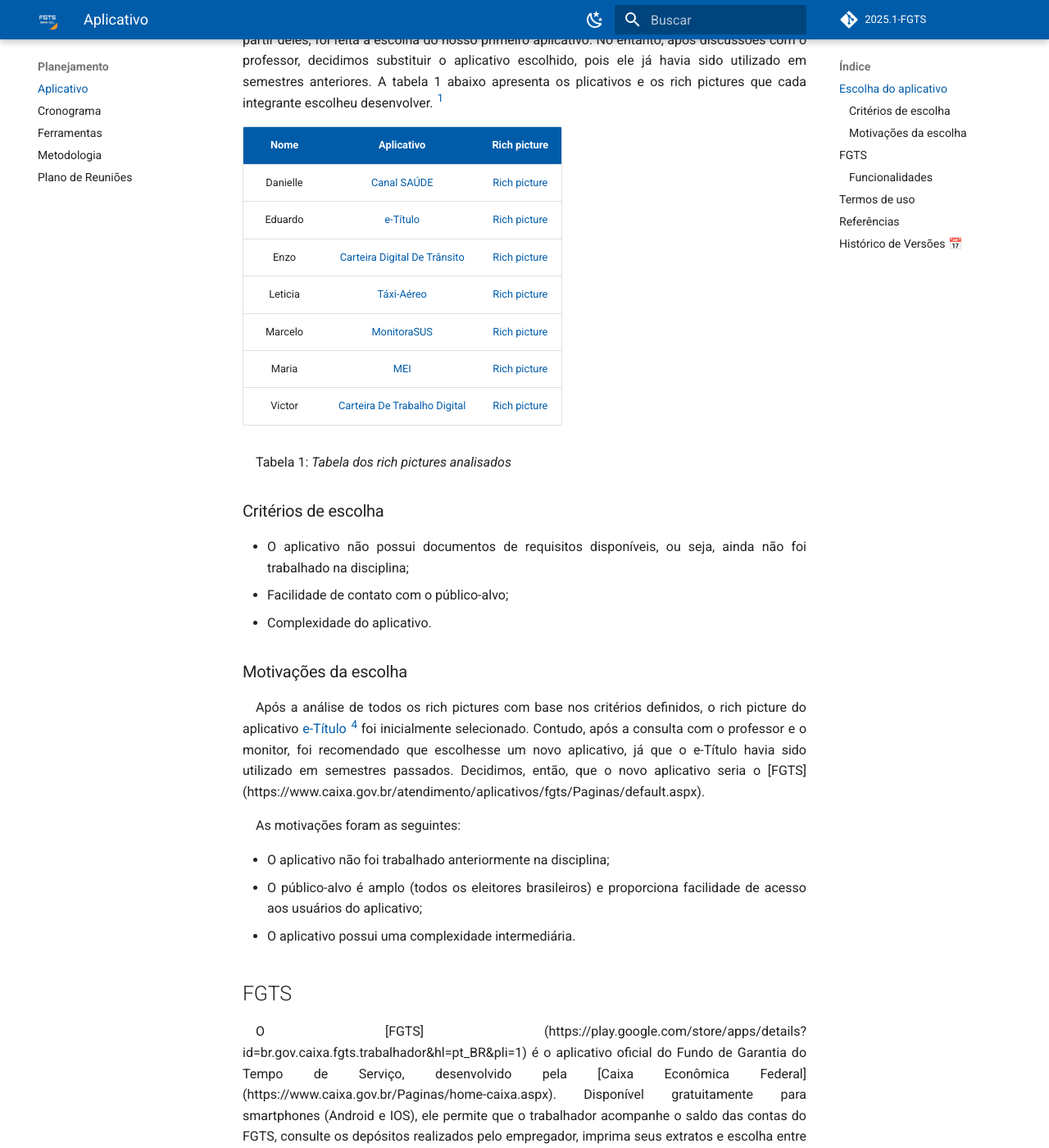
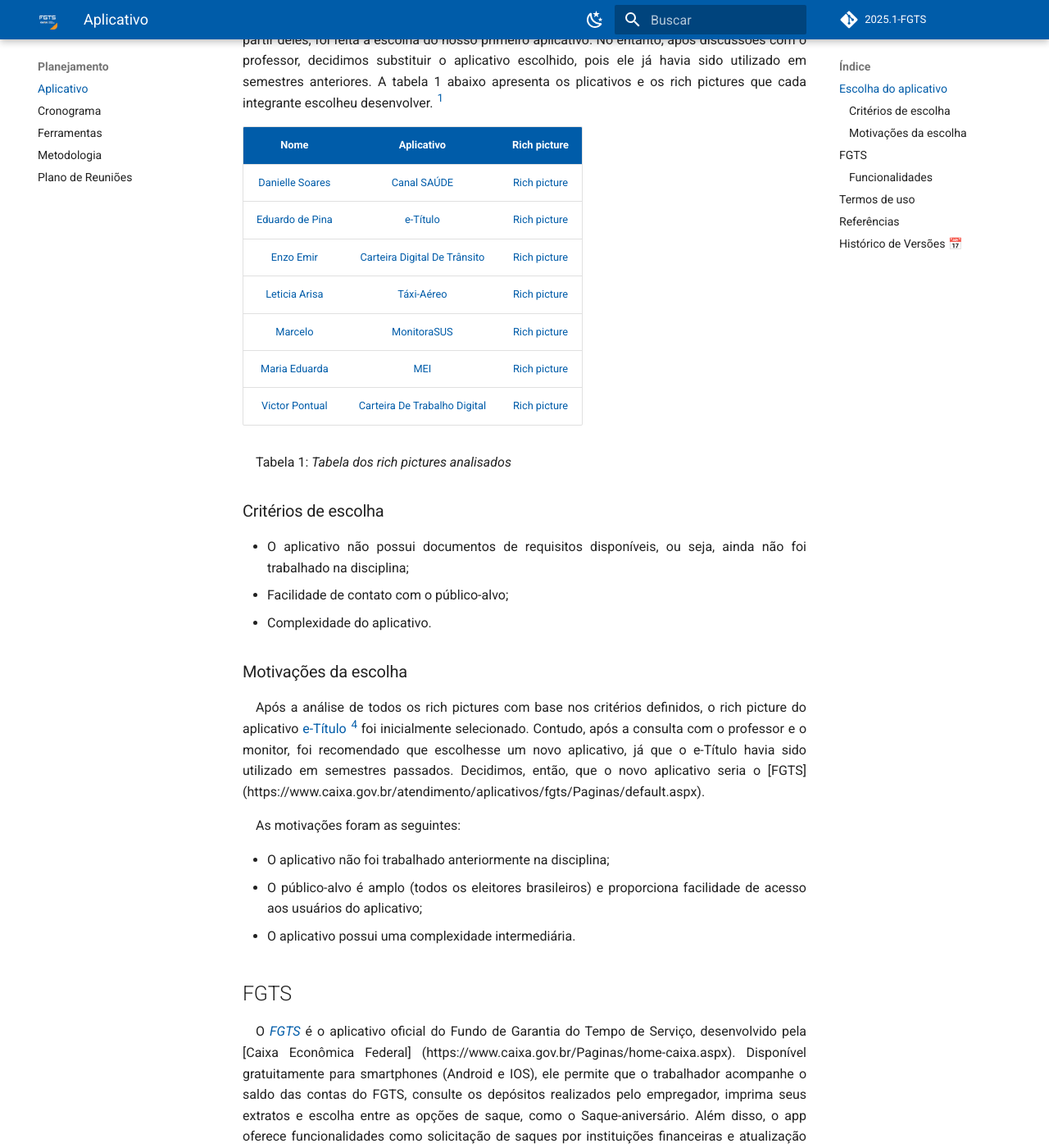
Before and after one commit to eduardodpms/REQ-FGTS, an MkDocs documentation site: the page built from docs/Planejamento/Aplicativo.md, in a window 1280 px wide and 1400 px high, scrolled down 294 px. Shown: the whole window at 82% size. Built offline with MkDocs 1.6.1 and Material for MkDocs 9.7.7, drawn with Linux system fonts in a browser that asks for light colours; comment, search, counter and statistics services are not loaded; some of the changed text lies outside the part shown.

Commit message:
update: atualizando detalhes visuais

```diff
--- a/docs/Planejamento/Aplicativo.md
+++ b/docs/Planejamento/Aplicativo.md
@@ -5,14 +5,14 @@
 No início do projeto, foram elaborados sete rich pictures, um por cada integrante do grupo. Em seguida, foi realizada uma [reunião](../../atas/ata_07_04) na qual os rich pictures passaram por alguns critérios e, a partir deles, foi feita a escolha do nosso primeiro aplicativo. No entanto, após discussões com o professor, decidimos substituir o aplicativo escolhido, pois ele já havia sido utilizado em semestres anteriores. A tabela 1 abaixo apresenta os plicativos e os rich pictures que cada integrante escolheu desenvolver. <a id="REF1" href="#REF1">^1^</a>
 
 | Nome | Aplicativo | Rich picture |
-| :-------------: | :------------------------------------------------: | :--------------: |
-| Danielle | [Canal SAÚDE](https://play.google.com/store/apps/details?id=canalsaudev2.com&hl=pt_BR) | [Rich picture](https://github.com/Requisitos-de-Software/2025.1-e-Titulo/blob/main/docs/assets/rich-pictured-analisados/Danielle.png)  |
-| Eduardo | [e-Título](https://play.google.com/store/apps/details?id=br.jus.tse.eleitoral.etitulo&hl=pt_BR) | [Rich picture](https://github.com/Requisitos-de-Software/2025.1-e-Titulo/blob/main/docs/assets/rich-pictured-analisados/Eduardo.jpeg)  |
-| Enzo | [Carteira Digital De Trânsito](https://play.google.com/store/apps/details?id=br.gov.serpro.cnhe&hl=pt_BR) | [Rich picture](https://github.com/Requisitos-de-Software/2025.1-e-Titulo/blob/main/docs/assets/rich-pictured-analisados/Enzo.png)  |
-| Leticia | [Táxi-Aéreo](https://play.google.com/store/apps/details?id=br.gov.anac.ctaxmobile&hl=pt_BR) | [Rich picture](https://github.com/Requisitos-de-Software/2025.1-e-Titulo/blob/main/docs/assets/rich-pictured-analisados/Leticia.png) |
-| Marcelo | [MonitoraSUS](https://play.google.com/store/apps/details?id=br.fiocruz.msmonitorasus&hl=pt_BR) | [Rich picture](https://github.com/Requisitos-de-Software/2025.1-e-Titulo/blob/main/docs/assets/rich-pictured-analisados/Marcelo.png)  |
-| Maria | [MEI](https://play.google.com/store/apps/details?id=br.gov.fazenda.receita.mei&hl=pt_BR) | [Rich picture](https://github.com/Requisitos-de-Software/2025.1-e-Titulo/blob/main/docs/assets/rich-pictured-analisados/Maria%20Eduarda.png)  |
-| Victor       | [Carteira De Trabalho Digital](https://play.google.com/store/apps/details?id=br.gov.dataprev.carteiradigital&hl=pt_BR) | [Rich picture](https://github.com/Requisitos-de-Software/2025.1-e-Titulo/blob/main/docs/assets/rich-pictured-analisados/Victor.jpeg)  |
+| :-: | :-: | :-: |
+| [Danielle Soares](https://github.com/danielle-soaress) | [Canal SAÚDE](https://play.google.com/store/apps/details?id=canalsaudev2.com&hl=pt_BR) | [Rich picture](../../assets/rich-pictures-analisados/Danielle.png)  |
+| [Eduardo de Pina](https://github.com/eduardodpms) | [e-Título](https://play.google.com/store/apps/details?id=br.jus.tse.eleitoral.etitulo&hl=pt_BR) | [Rich picture](../../assets/rich-pictures-analisados/Eduardo.jpeg) |
+| [Enzo Emir](https://github.com/EnzoEmir) | [Carteira Digital De Trânsito](https://play.google.com/store/apps/details?id=br.gov.serpro.cnhe&hl=pt_BR) | [Rich picture](../../assets/rich-pictures-analisados/Enzo.png) |
+| [Leticia Arisa](https://github.com/Leticia-Arisa-K-Higa) | [Táxi-Aéreo](https://play.google.com/store/apps/details?id=br.gov.anac.ctaxmobile&hl=pt_BR) | [Rich picture](../../assets/rich-pictures-analisados/Leticia.png) |
+| [Marcelo](https://github.com/MM4k) | [MonitoraSUS](https://play.google.com/store/apps/details?id=br.fiocruz.msmonitorasus&hl=pt_BR) | [Rich picture](../../assets/rich-pictures-analisados/Marcelo.png) |
+| [Maria Eduarda](https://github.com/dudaa28) | [MEI](https://play.google.com/store/apps/details?id=br.gov.fazenda.receita.mei&hl=pt_BR) | [Rich picture](../../assets/rich-pictures-analisados/Maria_Eduarda.png) |
+| [Victor Pontual](https://github.com/VictorPontual) | [Carteira De Trabalho Digital](https://play.google.com/store/apps/details?id=br.gov.dataprev.carteiradigital&hl=pt_BR) | [Rich picture](../../assets/rich-pictures-analisados/Victor.jpeg) |
 
 Tabela 1: *Tabela dos rich pictures analisados*
 
@@ -34,14 +34,14 @@ As motivações foram as seguintes:
 
 ## FGTS
 
-O [FGTS] (https://play.google.com/store/apps/details?id=br.gov.caixa.fgts.trabalhador&hl=pt_BR&pli=1) é o aplicativo oficial do Fundo de Garantia do Tempo de Serviço, desenvolvido pela [Caixa Econômica Federal] (https://www.caixa.gov.br/Paginas/home-caixa.aspx). Disponível gratuitamente para smartphones (Android e IOS), ele permite que o trabalhador acompanhe o saldo das contas do FGTS, consulte os depósitos realizados pelo empregador, imprima seus extratos e escolha entre as opções de saque, como o Saque-aniversário. Além disso, o app oferece funcionalidades como solicitação de saques por instituições financeiras e atualização de endereço. <a id="REF2" href="#ref2">^2^</a>
+O [*FGTS*](https://play.google.com/store/apps/details?id=br.gov.caixa.fgts.trabalhador&hl=pt_BR&pli=1) é o aplicativo oficial do Fundo de Garantia do Tempo de Serviço, desenvolvido pela [Caixa Econômica Federal] (https://www.caixa.gov.br/Paginas/home-caixa.aspx). Disponível gratuitamente para smartphones (Android e IOS), ele permite que o trabalhador acompanhe o saldo das contas do FGTS, consulte os depósitos realizados pelo empregador, imprima seus extratos e escolha entre as opções de saque, como o Saque-aniversário. Além disso, o app oferece funcionalidades como solicitação de saques por instituições financeiras e atualização de endereço. <a id="REF2" href="#ref2">^2^</a>
 
 ### Funcionalidades
 
 Abaixo estão listadas as principais funcionalidades do aplicativo e-Título:
 
 | Funcionalidade | Descrição |
-|----------------------------------------|-----------------------------------------------------------------------------------------------|
+| :-: | - |
 | Versão digital do título | Substitui o documento físico para eleitores com biometria cadastrada. |
 | Consulta à situação eleitoral | Verifica se o título está regular, cancelado ou suspenso, e mostra débitos pendentes. |
 | Justificativa de ausência | Permite justificar ausência nas eleições diretamente pelo app.|
@@ -52,7 +52,11 @@ Abaixo estão listadas as principais funcionalidades do aplicativo e-Título:
 
 ## Termos de uso
 
-Com o objetivo de verificar a vibilidade legal do desenvolvimento do projeto, decidimos analisar os [Termos de uso](https://github.com/Requisitos-de-Software/2025.1-FGTS/tree/main/docs/assets/Termos_de_uso_FGTS.pdf) do aplicativo FGTS. Após a leitura, não encontramos nenhuma cláusula que proíba a utilização do app para fins educacionais. <a id="REF3" href="#ref3">^3^</a>
+Com o objetivo de verificar a vibilidade legal do desenvolvimento do projeto, decidimos analisar os [Termos de uso](../../assets/Termos_de_uso_FGTS.pdf) do aplicativo FGTS. Após a leitura, não encontramos nenhuma cláusula que proíba a utilização do app para fins educacionais. <a id="REF3" href="#ref3">^3^</a>
+
+<iframe src="../../assets/Termos_de_uso_FGTS.pdf" width="100%" height="450px">
+    Este navegador não suporta PDFs. Faça o download <a href="../../assets/Termos_de_uso_FGTS.pdf">aqui</a>.
+</iframe>
 
 <br>
 
@@ -72,9 +76,10 @@ Com o objetivo de verificar a vibilidade legal do desenvolvimento do projeto, de
 
 ## Histórico de Versões 📅
 
-| Versão | Data | Descrição | Autor(es) |  Revisor(es)  |
-| :------: | :-------------: | :----------------------------------: | :-------------: | :-------------: |
+| Versão | Data | Descrição | Autor(es) | Revisor(es) |
+| :-: | :-: | :-: | :-: | :-: |
 | `1.0` | 10/04/2025 | Criação do documento | [Leticia Arisa](https://github.com/Leticia-Arisa-K-Higa) | [Eduardo de Pina](https://github.com/eduardodpms) |
 | `1.1` | 13/04/2025 | Referências | [Leticia Arisa](https://github.com/Leticia-Arisa-K-Higa) | [Eduardo de Pina](https://github.com/eduardodpms) |
 | `1.2` | 13/04/2025 | Modificação do texto | [Danielle Soares](https://github.com/danielle-soaress) | [Eduardo de Pina](https://github.com/eduardodpms) |
-| `1.3` | 13/04/2025 | Modificação do Aplicativo| [Leticia Arisa](https://github.com/Leticia-Arisa-K-Higa) | [Marcelo](https://github.com/MM4k) |
+| `1.3` | 02/05/2025 | Modificação do Aplicativo | [Leticia Arisa](https://github.com/Leticia-Arisa-K-Higa) | [Marcelo](https://github.com/MM4k) |
+| `1.4` | 02/05/2025 | Visualização dos termos de uso e adição de paths | [Eduardo de Pina](https://github.com/eduardodpms) | - |
--- a/mkdocs.yml
+++ b/mkdocs.yml
@@ -56,10 +56,10 @@ extra_css: [stylesheets/extra.css]
 nav:
   - Home: index.md
   - Atas de Reunião:
-    - Ata 1: Atas/ata_07_04.md
-    - Ata 2: Atas/ata_11_04.md
-    - Ata 3: Atas/ata_25_04.md
-    - Ata 4: Atas/ata_01_05.md
+    - Ata 1 (07/04): Atas/ata_07_04.md
+    - Ata 2 (11/04): Atas/ata_11_04.md
+    - Ata 3 (25/04): Atas/ata_25_04.md
+    - Ata 4 (01/05): Atas/ata_01_05.md
   - Planejamento:
     - Aplicativo: Planejamento/Aplicativo.md
     - Cronograma: Planejamento/Cronograma.md
```
Also changed, not shown: docs/index.md (+1 -3 lines), docs/assets/entregas/entrega_01/lista_01.png (deleted), docs/assets/entregas/entrega_01/lista_02.png (deleted), docs/assets/entregas/entrega_01/lista_03.png (deleted), docs/assets/logo_etitulo.png (renamed from docs/assets/etitulo_logo.png), docs/assets/rich-pictures-analisados/Danielle.png (renamed from docs/assets/rich-pictured-analisados/Danielle.png), docs/assets/rich-pictures-analisados/Eduardo.jpeg (renamed from docs/assets/rich-pictured-analisados/Eduardo.jpeg), docs/assets/rich-pictures-analisados/Enzo.png (renamed from docs/assets/rich-pictured-analisados/Enzo.png), docs/assets/rich-pictures-analisados/Leticia.png (renamed from docs/assets/rich-pictured-analisados/Leticia.png), docs/assets/rich-pictures-analisados/Marcelo.png (renamed from docs/assets/rich-pictured-analisados/Marcelo.png), docs/assets/rich-pictures-analisados/Maria_Eduarda.png (renamed from docs/assets/rich-pictured-analisados/Maria Eduarda.png), docs/assets/rich-pictures-analisados/Victor.jpeg (renamed from docs/assets/rich-pictured-analisados/Victor.jpeg).
